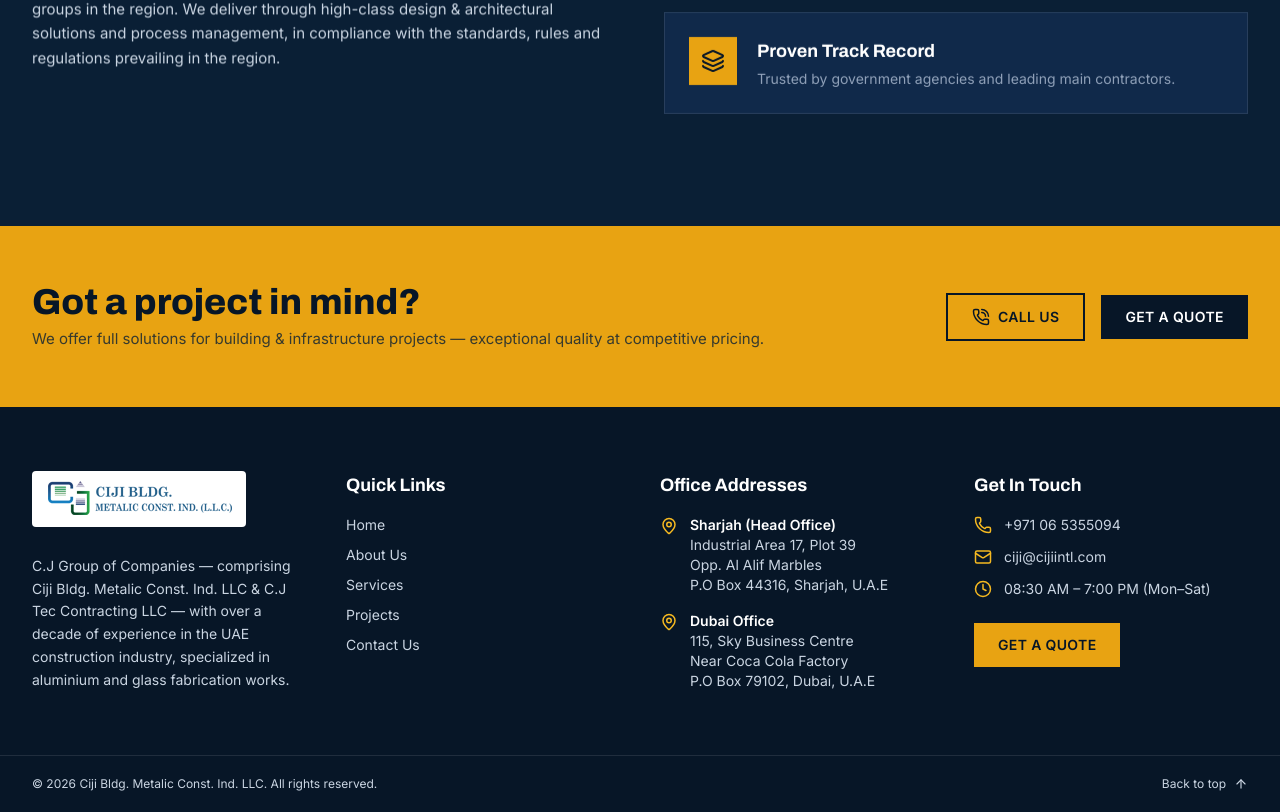
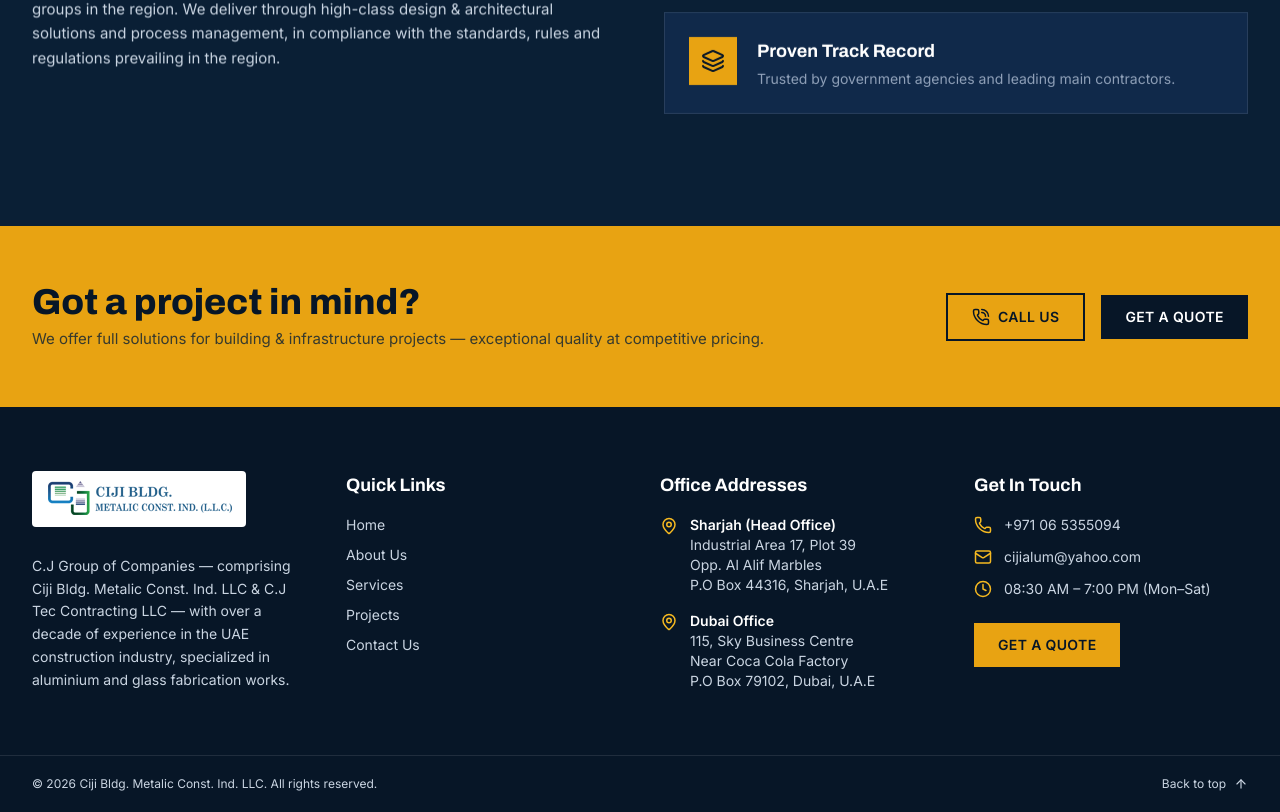
Before and after one commit to Edneam/ciji-website-vercel, a React (Vite) app: page /#/ in a window 1280 px wide. Shown: the part 4691-5503 px from the top of the page. Built offline with nearby package versions, Linux system fonts and the light colour scheme.

Commit message:
fix: black logo on yellow header, update contact email to cijialum@yahoo.com

```diff
--- a/src/components/Navbar.jsx
+++ b/src/components/Navbar.jsx
@@ -35,7 +35,7 @@ export default function Navbar() {
               src="/images/logo.png"
               alt={company.name}
               className={`h-12 w-auto transition-all duration-300 ${
-                scrolled ? '' : 'brightness-0 invert'
+                scrolled ? 'brightness-0' : 'brightness-0 invert'
               }`}
             />
           </Link>
--- a/src/data/site.js
+++ b/src/data/site.js
@@ -4,7 +4,7 @@ export const company = {
   sisterCompany: 'C.J Tec Contracting LLC',
   phone: '+971 06 5355094',
   phoneHref: 'tel:+971065355094',
-  email: 'ciji@cijiintl.com',
+  email: 'cijialum@yahoo.com',
   hours: '08:30 AM – 7:00 PM (Mon–Sat)',
   offices: [
     {
```
